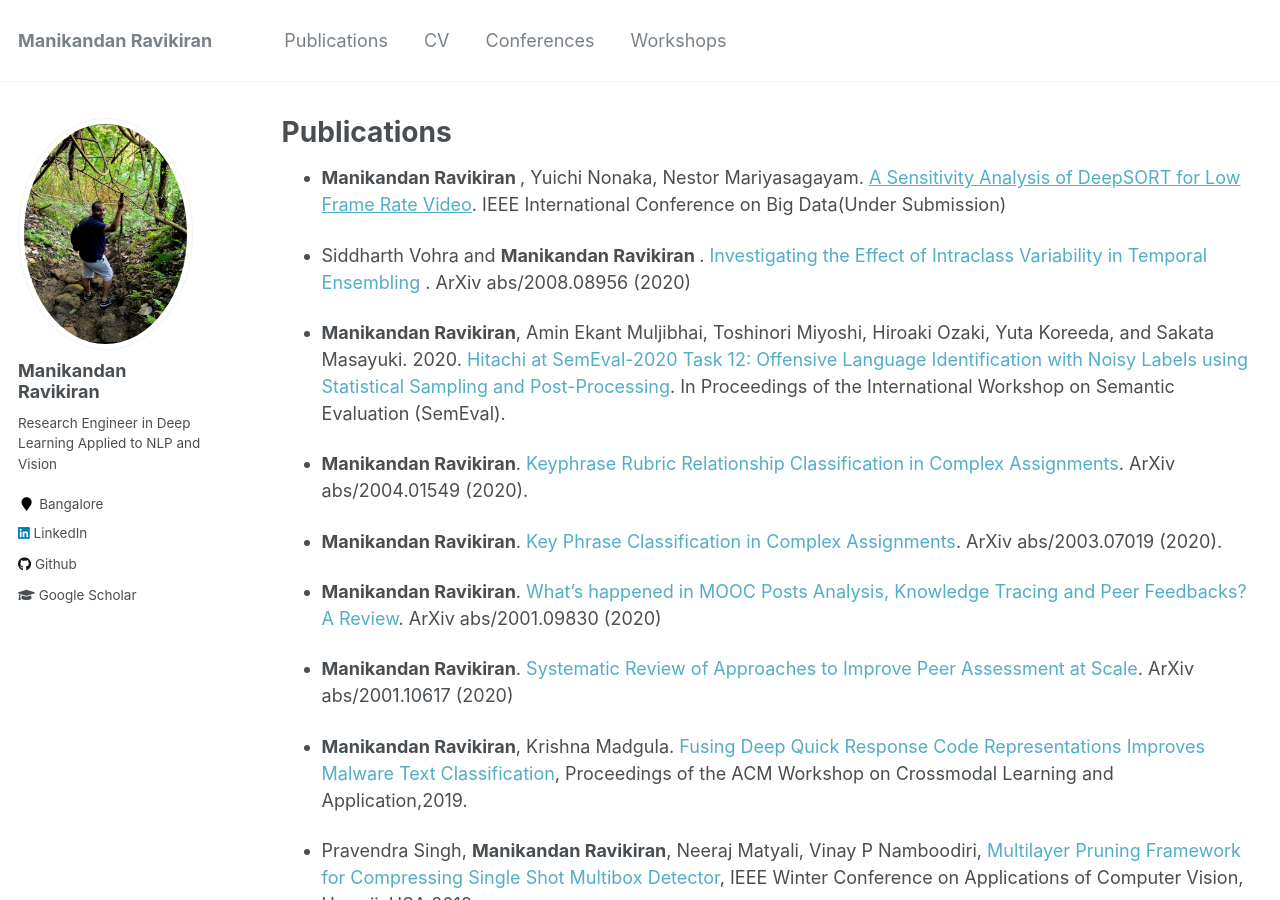
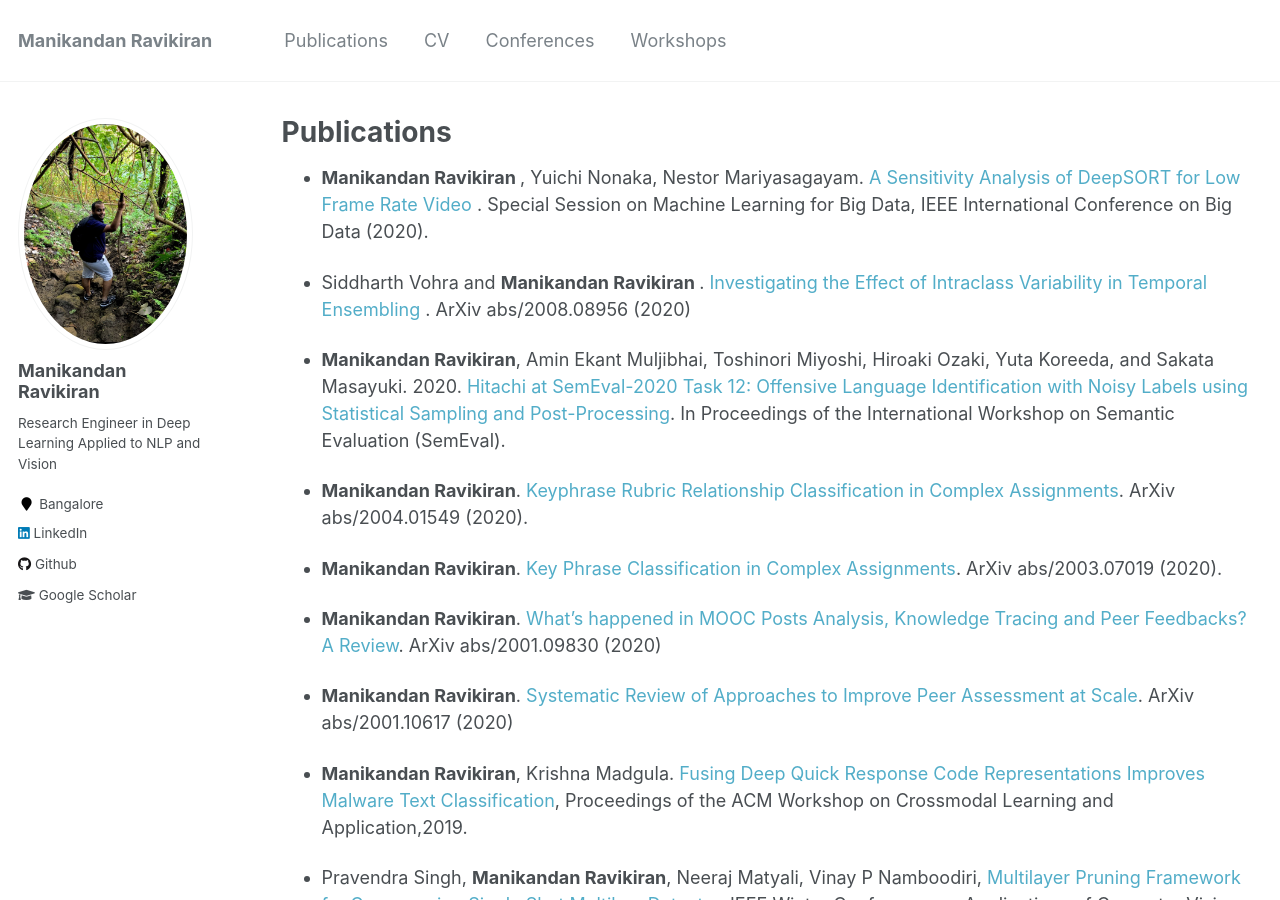
Before and after one commit to manikandan-ravikiran/manikandan-ravikiran.github.io, a Jekyll site: the page built from _pages/publications.md, in a window 1280 px wide and 900 px high. Built offline with Jekyll 4.4.1, drawn with Linux system fonts in a browser that asks for light colours.

Commit message:
Added Paper Acceptance to Big Data#

```diff
--- a/_pages/publications.md
+++ b/_pages/publications.md
@@ -4,7 +4,7 @@ title: "Publications"
 permalink: /publications/
 author_profile: true
 ---
-* <b> Manikandan Ravikiran </b>, Yuichi Nonaka, Nestor Mariyasagayam. <a> A Sensitivity Analysis of DeepSORT for Low Frame Rate Video</a>. IEEE International Conference on Big Data(Under Submission)
+* <b> Manikandan Ravikiran </b>, Yuichi Nonaka, Nestor Mariyasagayam. <a href="" style="text-decoration: none;"> A Sensitivity Analysis of DeepSORT for Low Frame Rate Video </a>. Special Session on Machine Learning for Big Data, IEEE International Conference on Big Data (2020).
 
 * Siddharth  Vohra and <b> Manikandan Ravikiran </b>. <a href="https://arxiv.org/pdf/2008.08956.pdf" style="text-decoration: none;"> Investigating the Effect of Intraclass Variability in Temporal Ensembling </a>. ArXiv abs/2008.08956 (2020)
 
```
Also changed, not shown: _pages/cv.md (+1 -1 lines).
